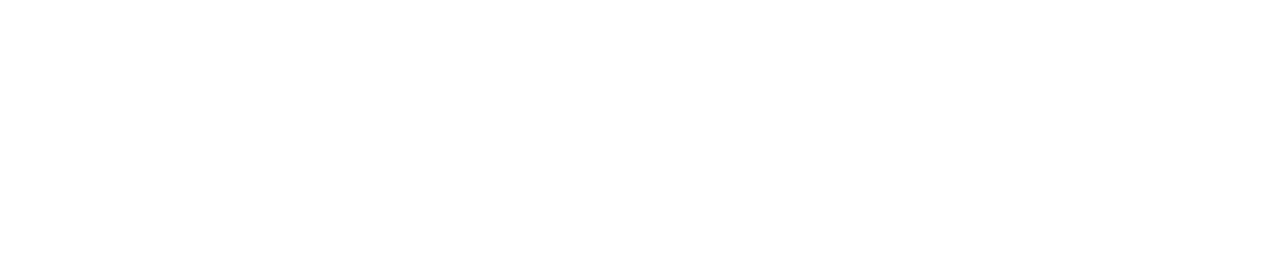
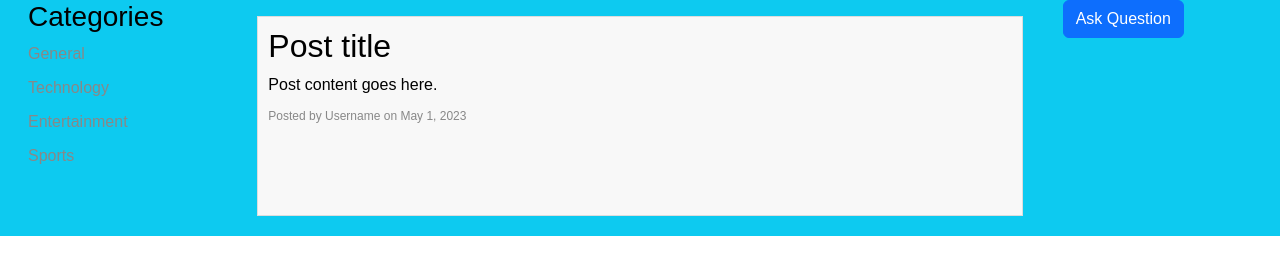
Before and after one commit to MorZada/womens_health, a website: page forums.html in a window 1280 px wide. Drawn offline with nearby package versions, Linux system fonts and the light colour scheme.

Commit message:
forums first design

```diff
--- /dev/null
+++ b/css/forums.css
@@ -0,0 +1,83 @@
+		body {
+			font-family: Arial, sans-serif;
+			margin: 0;
+			padding: 0;
+		}
+
+		.container {
+			max-width: 800px;
+			margin: 0 auto;
+			padding: 20px;
+			display: flex;
+		}
+
+		.posts {
+			flex-grow: 1;
+			margin-right: 20px;
+		}
+
+		.post {
+			background-color: #f8f8f8;
+			border: 1px solid #ddd;
+			padding: 10px;
+			margin-bottom: 20px;
+			height: 200px;
+			overflow: hidden;
+			position: relative;
+		}
+
+		.post h2 {
+			margin-top: 0;
+		}
+
+		.post p {
+			margin-bottom: 0;
+		}
+
+		.post-footer {
+			font-size: 12px;
+			color: #888;
+			margin-top: 10px;
+		}
+
+		.post-footer a {
+			color: #888;
+			text-decoration: none;
+		}
+
+		.post-footer a:hover {
+			color: #555;
+		}
+
+		.read-more {
+			position: absolute;
+			bottom: 10px;
+			right: 10px;
+		}
+
+		.sidebar {
+			flex-basis: 200px;
+		}
+
+		.sidebar h3 {
+			margin-top: 0;
+		}
+
+		.sidebar ul {
+			list-style: none;
+			padding: 0;
+			margin: 0;
+		}
+
+		.sidebar li {
+			margin-bottom: 10px;
+		}
+
+		.sidebar a {
+			color: #888;
+			text-decoration: none;
+		}
+
+		.sidebar a:hover {
+			color: #555;
+		}
--- a/forums.html
+++ b/forums.html
@@ -1,16 +1,74 @@
 <!DOCTYPE html>
 <html lang="en">
+
 <head>
     <meta charset="UTF-8">
     <meta http-equiv="X-UA-Compatible" content="IE=edge">
     <meta name="viewport" content="width=device-width, initial-scale=1.0">
-    <title>Sign-in</title>
+    <title>Forums</title>
 
-    <link href="https://cdn.jsdelivr.net/npm/bootstrap@5.3.0-alpha3/dist/css/bootstrap.min.css"
-    rel="stylesheet" integrity="sha384-KK94CHFLLe+nY2dmCWGMq91rCGa5gtU4mk92HdvYe+M/SXH301p5ILy+dN9+nJOZ" crossorigin="anonymous">
-    <!-- <link rel="stylesheet" href="./css/womens.css"> -->
+    <link href="https://cdn.jsdelivr.net/npm/bootstrap@5.3.0-alpha3/dist/css/bootstrap.min.css" rel="stylesheet"
+        integrity="sha384-KK94CHFLLe+nY2dmCWGMq91rCGa5gtU4mk92HdvYe+M/SXH301p5ILy+dN9+nJOZ" crossorigin="anonymous">
+    <link rel="stylesheet" href="./css/forums.css">
 </head>
+
 <body>
+    <div class="container-fluid text-bg-info">
+        <div class="row">
+        <div class="col-2 mx-3 float-start">
+
+            <div class="sidebar">
+                <h3>Categories</h3>
+                <ul>
+                    <li><a href="#">General</a></li>
+                    <li><a href="#">Technology</a></li>
+                    <li><a href="#">Entertainment</a></li>
+                    <li><a href="#">Sports</a></li>
+                </ul>
+            </div>
+        </div>
+
+
+    <div class="col">
+    <p>
+
+        <div class="post flex-column">
+			<h2>Post title</h2>
+			<div class="post-content" data-bs-toggle="collapse" data-bs-target="#collapseExample" aria-expanded="false" aria-controls="collapseExample">
+				<p>Post content goes here.</p>
+			</div>
+			<div class="post-footer" >
+				Posted by <a href="#">Username</a> on <span>May 1, 2023</span>
+			</div>
+			<!-- <div class="read-more">
+				<a href="#" onclick="togglePost(this.parentNode.parentNode); return false;">Read more</a>
+			</div> -->
+		</div>
+
+    </h3>
+    <div class="collapse" id="collapseExample">
+        <div class="card card-body d-flex p-2">
+            Some placeholder content for the collapse component. This panel is hidden by default but revealed when the
+            user activates the relevant trigger.
+        </div>
+    </div>
+    </p>
+
+    </div>
+
+    <div class="col-2 mx-3 float-end">
+
+        <button class="btn btn-primary" type="success ">Ask Question</button>
+
+    </div>
+
+  </div>
+</div>
+
+    <script src="https://cdn.jsdelivr.net/npm/bootstrap@5.0.2/dist/js/bootstrap.bundle.min.js"
+        integrity="sha384-MrcW6ZMFYlzcLA8Nl+NtUVF0sA7MsXsP1UyJoMp4YLEuNSfAP+JcXn/tWtIaxVXM"
+        crossorigin="anonymous"></script>
 
 </body>
+
 </html>
```
Also changed, not shown: index.html (+8 -3 lines), index.js (added, +16 -0 lines).
